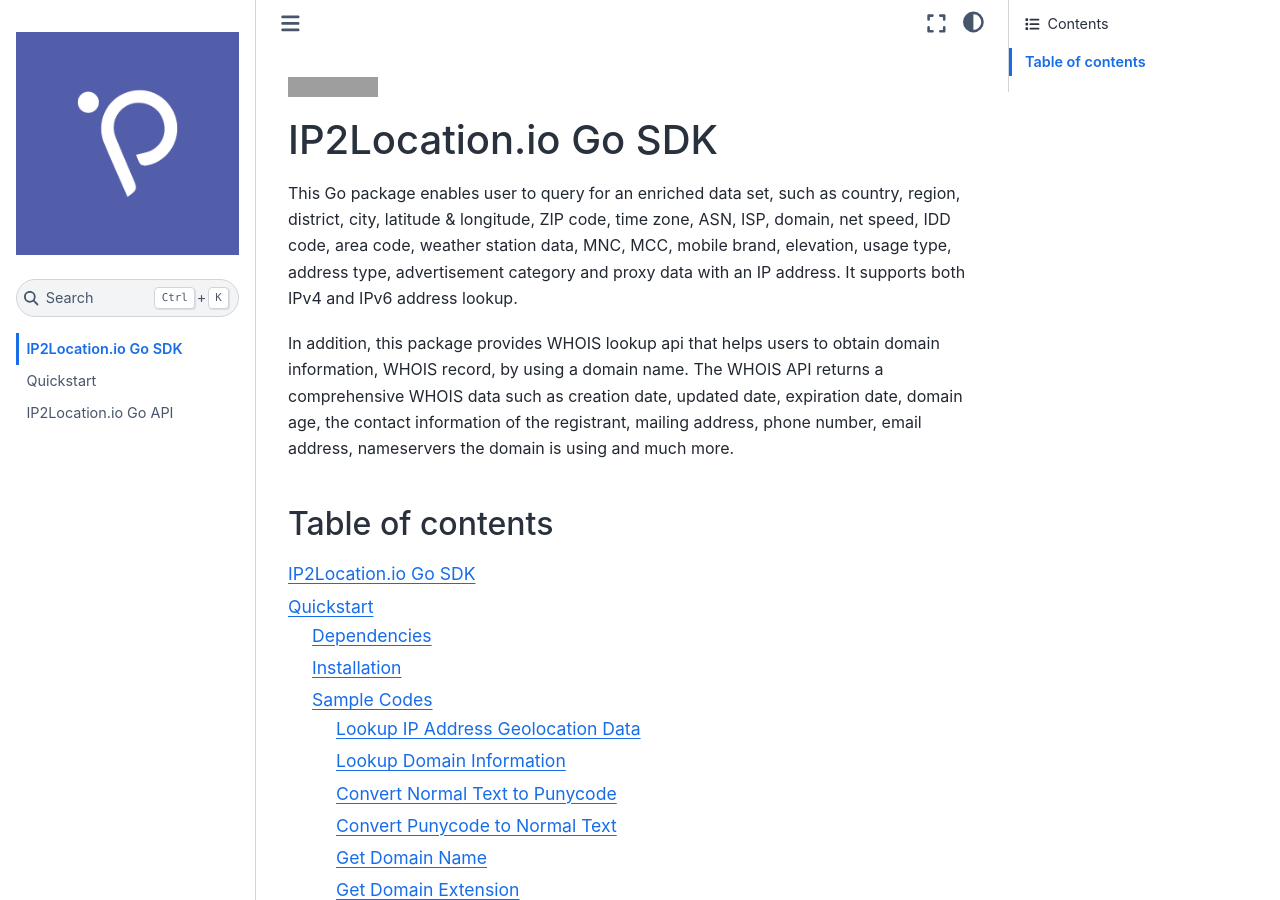
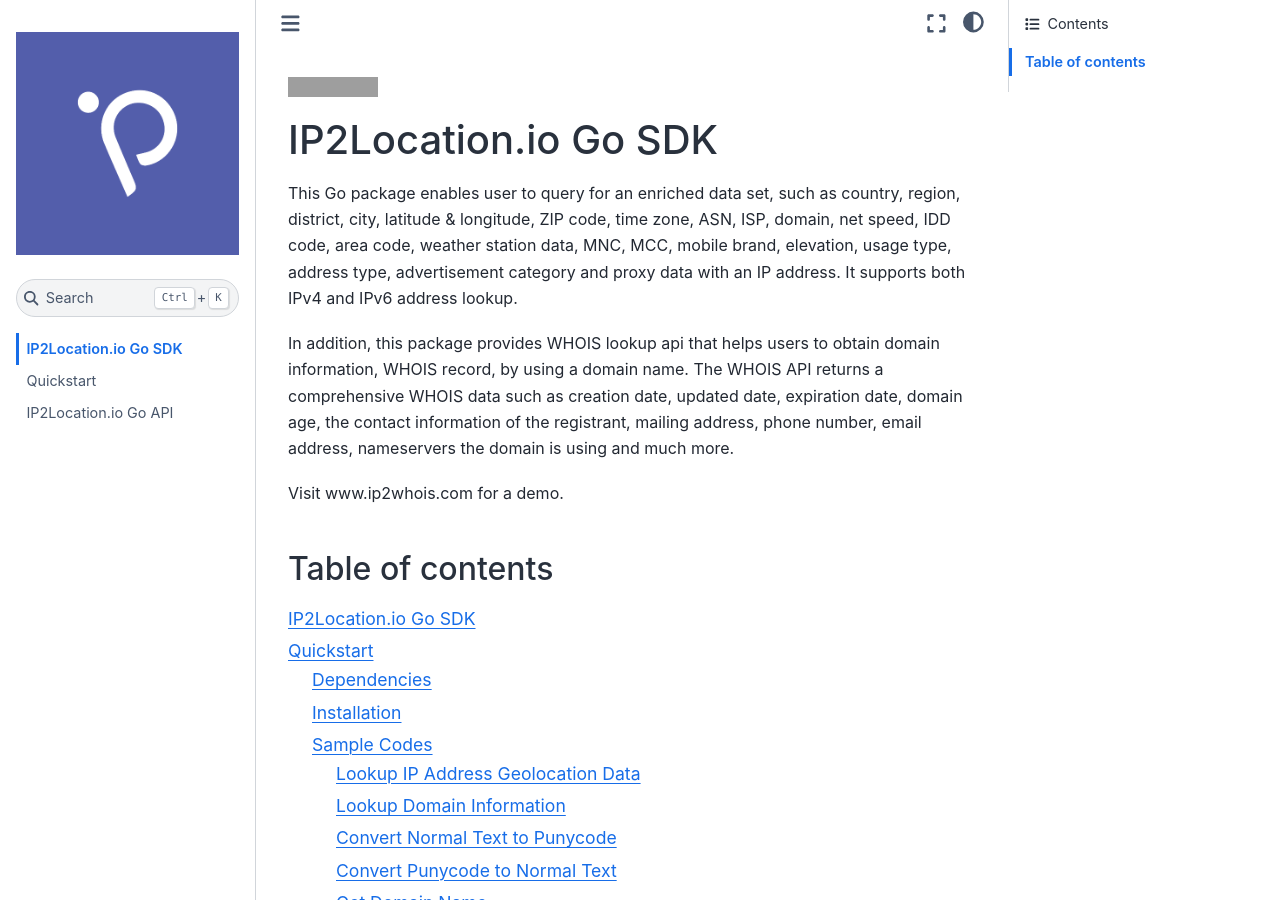
Before and after one commit to ip2location/ip2location-io-go, a Sphinx documentation site: the page built from docs/source/index.md, in a window 1280 px wide and 900 px high. Built offline with Sphinx 7.4.7 and the Sphinx Book theme 1.1.4, drawn with Linux system fonts in a browser that asks for light colours; grey boxes are pictures that could not be loaded.

Commit message:
Update index.md

```diff
--- a/docs/source/index.md
+++ b/docs/source/index.md
@@ -5,6 +5,8 @@
 This Go package enables user to query for an enriched data set, such as country, region, district, city, latitude & longitude, ZIP code, time zone, ASN, ISP, domain, net speed, IDD code, area code, weather station data, MNC, MCC, mobile brand, elevation, usage type, address type, advertisement category and proxy data with an IP address. It supports both IPv4 and IPv6 address lookup.
 
 In addition, this package provides WHOIS lookup api that helps users to obtain domain information, WHOIS record, by using a domain name. The WHOIS API returns a comprehensive WHOIS data such as creation date, updated date, expiration date, domain age, the contact information of the registrant, mailing address, phone number, email address, nameservers the domain is using and much more.
+
+Visit www.ip2whois.com for a demo.
 
 
 ## Table of contents
```
